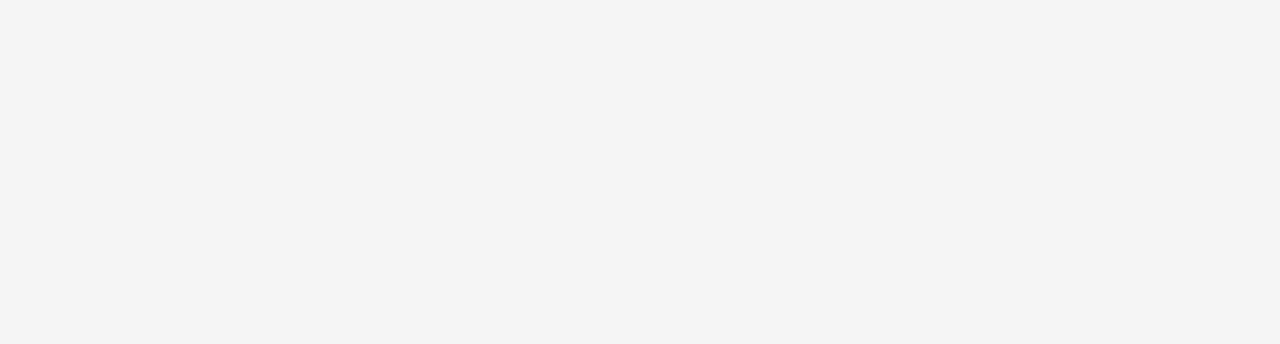
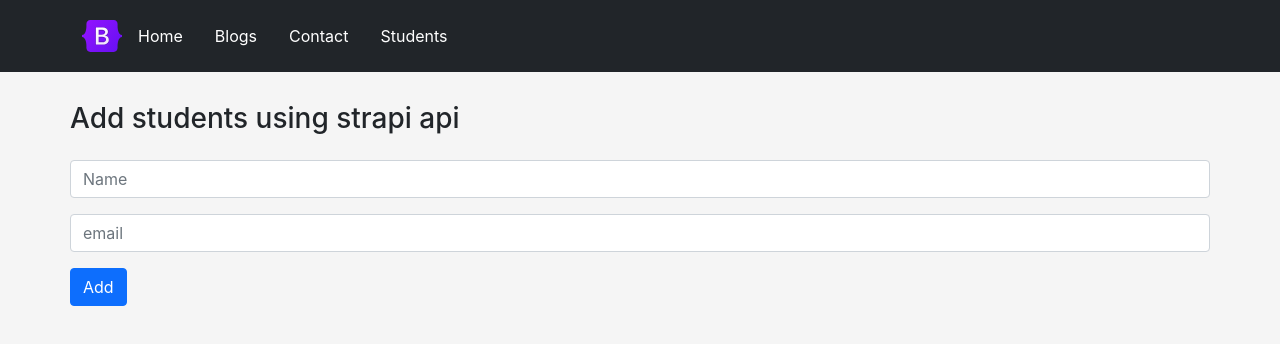
Before and after one commit to agrimsahgal799/My-React-App, a React (Create React App) app: page /students in a window 1280 px wide. Before the commit this address had no page. Shown: the top 344 px of the page. Built offline with nearby package versions, Linux system fonts and the light colour scheme.

Commit message:
save data in strapi api

```diff
--- a/package.json
+++ b/package.json
@@ -11,6 +11,7 @@
     "react-paginate": "^8.2.0",
     "react-router-dom": "^6.15.0",
     "react-scripts": "5.0.1",
+    "sweetalert2": "^11.7.28",
     "web-vitals": "^2.1.4"
   },
   "scripts": {
--- a/src/App.js
+++ b/src/App.js
@@ -2,6 +2,7 @@ import Layout from './Components/Common/Layout';
 import Blogs from './Components/Pages/Blogs';
 import Contact from './Components/Pages/Contact';
 import Home from './Components/Pages/Home';
+import Students from './Components/Pages/Students';
 import logo from './logo.svg';
 import { BrowserRouter, Routes, Route } from "react-router-dom";
 
@@ -14,6 +15,7 @@ function App() {
             <Route index element={<Home />} />
             <Route path="blogs" element={<Blogs />} />
             <Route path="contact" element={<Contact />} />
+            <Route path="students" element={<Students />} />
           </Route>
         </Routes>
       </BrowserRouter>
--- a/src/Components/Common/Layout.js
+++ b/src/Components/Common/Layout.js
@@ -14,6 +14,7 @@ export default function Layout() {
                         <li><Link type="button" className="nav-link text-white" to="/">Home</Link></li>
                         <li><Link type="button" className="nav-link text-white" to="/blogs">Blogs</Link></li>
                         <li><Link type="button" className="nav-link text-white" to="/contact">Contact</Link></li>
+                        <li><Link type="button" className="nav-link text-white" to="/students">Students</Link></li>
                     </ul>
                 </div>
             </div>
--- a/src/Components/Pages/Blogs.js
+++ b/src/Components/Pages/Blogs.js
@@ -12,6 +12,7 @@ export default function Blogs() {
   const [totalPages, setTotalPages] = useState(0);
   const itemsPerPage = 20;
 
+  // useEffect(<function>, <dependency>)
   useEffect(() => {
     fetch("https://jsonplaceholder.typicode.com/photos")
       .then((res) => res.json())
--- /dev/null
+++ b/src/Components/Pages/Students.js
@@ -0,0 +1,67 @@
+import React, { useEffect, useState } from 'react'
+import Swal from 'sweetalert2'
+
+function Students() {
+
+    const [studentName, setStudentName] = useState('');
+    const [studentEmail, setStudentEmail] = useState('');
+
+    useEffect(() => {
+
+    }, []);
+
+    let myFunction = ()=>{
+        // alert('this');
+        let data = {
+            "data": {
+                "name": studentName,
+                "email": studentEmail
+            }
+        };
+
+        fetch("http://localhost:1337/api/students",{
+            method: "POST",
+            headers:{
+                'Content-Type': "application/json",
+                'accept': "application/json",
+            },
+            body: JSON.stringify(data)
+        }).then((d)=>{
+            console.log(d);
+            if(d.status == 200){
+                Swal.fire({
+                    icon: 'success',
+                    text: 'Student added successfully.',
+                })
+            }
+            else{
+                Swal.fire({
+                    icon: 'error',
+                    text: 'Something went wrong. Please try again',
+                })
+            }
+        }).catch((e)=>{
+            console.log(e);
+        });
+
+    }
+
+    return (
+    <>
+        <div className="container base-container">
+            <h3>Add students using strapi api</h3>
+            <div className="mydiv py-3">
+                <div className="mb-3">
+                    <input type="text" className="form-control" placeholder="Name" value={studentName} onChange={ (e)=>{ setStudentName(e.target.value)  } } />
+                </div>
+                <div className="mb-3">
+                    <input type="text" className="form-control" placeholder="email" value={studentEmail} onChange={ (e)=>{ setStudentEmail(e.target.value)  } } />
+                </div>
+                <button id="add-student" onClick={myFunction} type="button" className="btn btn-primary">Add</button>
+            </div>
+        </div>
+    </>
+  )
+}
+
+export default Students;
```
Also changed, not shown: 1 other file (tests, documents, lock files or other folders).
